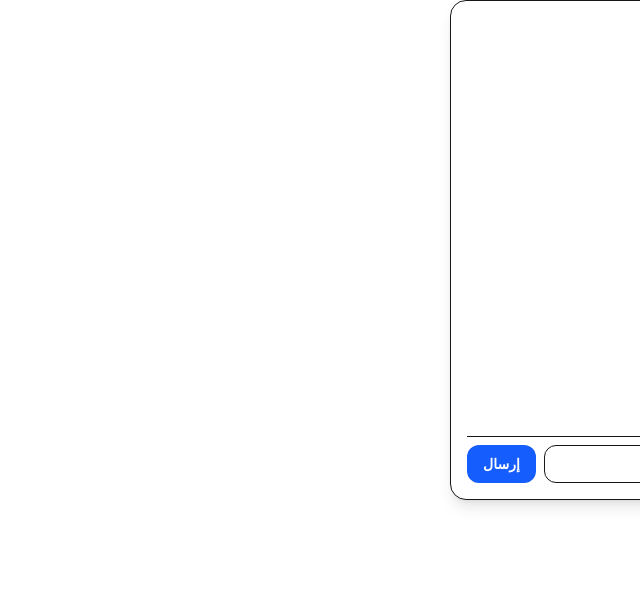
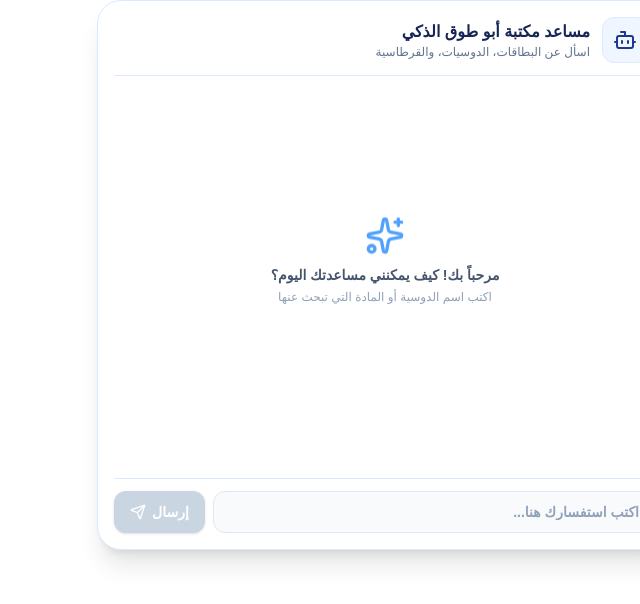
Before and after one commit to 4kspaidar4k-maker/omar44o, a Next.js app: page /ai-chat in a window 1280 px wide. Shown: the top 604 px of the page, without its empty margins (640-1280 px from the left). Built offline with nearby package versions, Linux system fonts and the light colour scheme.

Commit message:
Update page.tsx

```diff
--- a/app/ai-chat/page.tsx
+++ b/app/ai-chat/page.tsx
@@ -1,9 +1,9 @@
 "use client";
 
-import React, { useState } from "react";
+import React, { useState, useRef, useEffect } from "react";
 import { useCart } from "@/context/CartContext";
 import { useRouter } from "next/navigation";
-import { ShoppingCart } from "lucide-react";
+import { ShoppingCart, Send, Bot, User, Sparkles } from "lucide-react";
 
 export default function ChatWidget() {
   const { addToCart } = useCart() as any;
@@ -13,8 +13,15 @@ export default function ChatWidget() {
   const [input, setInput] = useState("");
   const [loading, setLoading] = useState(false);
 
+  const chatEndRef = useRef<HTMLDivElement>(null);
+
+  // التمرير التلقائي لأسفل المحادثة عند إضافة رسائل جديدة
+  useEffect(() => {
+    chatEndRef.current?.scrollIntoView({ behavior: "smooth" });
+  }, [messages, loading]);
+
   const sendMessage = async () => {
-    if (!input.trim()) return;
+    if (!input.trim() || loading) return;
 
     const userMessage = { role: "user", content: input };
     const newMessages = [...messages, userMessage];
@@ -23,7 +30,7 @@ export default function ChatWidget() {
     setLoading(true);
 
     try {
-      const res = await fetch("/api/chat", {
+      const res = await fetch("/api/ai-chat", {
         method: "POST",
         headers: { "Content-Type": "application/json" },
         body: JSON.stringify({ messages: newMessages }),
@@ -37,19 +44,25 @@ export default function ChatWidget() {
           {
             role: "assistant",
             content: data.reply,
-            product: data.product, // يحتفظ ببيانات المنتج إن وجد
+            product: data.product,
           },
         ]);
       }
     } catch (err) {
-      console.error(err);
+      console.error("CHAT ERROR:", err);
+      setMessages((prev) => [
+        ...prev,
+        {
+          role: "assistant",
+          content: "عذراً، حدث خطأ أثناء الاتصال بالخادم. يرجى المحاولة لاحقاً.",
+        },
+      ]);
     } finally {
       setLoading(false);
     }
   };
 
   const handleAddToCartAndGo = (product: any) => {
-    // 1. إضافة المنتج إلى السلة
     addToCart(
       {
         id: product.id,
@@ -60,42 +73,76 @@ export default function ChatWidget() {
       1
     );
 
-    // 2. الانتقال المباشر إلى صفحة السلة
     router.push("/cart");
   };
 
   return (
-    <div className="flex flex-col h-[500px] w-full max-w-lg bg-white border rounded-2xl p-4 shadow-lg">
-      <div className="flex-1 overflow-y-auto space-y-4 p-2">
+    <div className="flex flex-col h-[550px] w-full max-w-xl bg-white border border-blue-100 rounded-3xl p-4 shadow-xl overflow-hidden">
+      {/* رأس شاشة المحادثة */}
+      <div className="flex items-center gap-3 pb-3 mb-2 border-b border-blue-100 px-2">
+        <div className="p-2.5 bg-blue-50 border border-blue-100 rounded-xl text-blue-900">
+          <Bot className="w-6 h-6" />
+        </div>
+        <div>
+          <h3 className="font-black text-blue-950 text-base">مساعد مكتبة أبو طوق الذكي</h3>
+          <p className="text-xs text-slate-500 font-medium">اسأل عن البطاقات، الدوسيات، والقرطاسية</p>
+        </div>
+      </div>
+
+      {/* منطقة عرض الرسائل */}
+      <div className="flex-1 overflow-y-auto space-y-4 p-2 custom-scrollbar">
+        {messages.length === 0 && (
+          <div className="h-full flex flex-col items-center justify-center text-center p-6 text-slate-400">
+            <Sparkles className="w-10 h-10 text-blue-400 mb-2 animate-bounce" />
+            <p className="text-sm font-bold text-slate-600">مرحباً بك! كيف يمكنني مساعدتك اليوم؟</p>
+            <p className="text-xs text-slate-400 mt-1">اكتب اسم الدوسية أو المادة التي تبحث عنها</p>
+          </div>
+        )}
+
         {messages.map((msg, index) => (
           <div
             key={index}
-            className={`flex flex-col ${
-              msg.role === "user" ? "items-end" : "items-start"
+            className={`flex items-start gap-2 ${
+              msg.role === "user" ? "flex-row-reverse" : "flex-row"
             }`}
           >
-            {/* نص الرسالة */}
+            {/* أيقونة المرسل */}
             <div
-              className={`p-3 rounded-2xl max-w-[80%] text-sm font-bold ${
+              className={`w-8 h-8 rounded-full flex items-center justify-center text-xs font-bold shrink-0 ${
                 msg.role === "user"
-                  ? "bg-blue-600 text-white rounded-br-none"
-                  : "bg-slate-100 text-slate-800 rounded-bl-none"
+                  ? "bg-blue-900 text-white"
+                  : "bg-blue-100 text-blue-900"
+              }`}
+            >
+              {msg.role === "user" ? <User className="w-4 h-4" /> : <Bot className="w-4 h-4" />}
+            </div>
+
+            {/* محتوى الرسالة */}
+            <div className="flex flex-col max-w-[80%]">
+              <div
+                className={`p-3.5 rounded-2xl text-sm font-bold leading-relaxed ${
+                  msg.role === "user"
+                    ? "bg-blue-900 text-white rounded-tr-none shadow-sm"
+                    : "bg-slate-100 text-slate-800 rounded-tl-none border border-slate-200/60"
                 }`}
               >
                 {msg.content}
               </div>
 
-            {/* عرض بطاقة المنتج إذا وُجدت مع رسالة الـ AI */}
+              {/* كرت المنتج إذا توفر */}
               {msg.product && (
-              <div className="mt-3 w-64 bg-white border border-blue-200 rounded-2xl overflow-hidden shadow-md">
+                <div className="mt-3 bg-white border border-blue-200 rounded-2xl overflow-hidden shadow-md group">
                   {msg.product.image ? (
                     <img
                       src={msg.product.image}
                       alt={msg.product.title}
                       className="w-full h-36 object-cover"
+                      onError={(e) => {
+                        (e.target as HTMLElement).style.display = "none";
+                      }}
                     />
                   ) : (
-                  <div className="w-full h-36 bg-slate-100 flex items-center justify-center text-slate-400 font-bold text-xs">
+                    <div className="w-full h-32 bg-blue-50 flex items-center justify-center text-blue-400 font-bold text-xs">
                       بدون صورة
                     </div>
                   )}
@@ -108,39 +155,49 @@ export default function ChatWidget() {
                     </p>
                     <button
                       onClick={() => handleAddToCartAndGo(msg.product)}
-                    className="w-full mt-3 py-2 bg-blue-600 hover:bg-blue-700 text-white text-xs font-bold rounded-xl transition flex items-center justify-center gap-2"
+                      className="w-full mt-3 py-2 px-3 bg-blue-900 hover:bg-blue-800 text-white text-xs font-bold rounded-xl transition shadow flex items-center justify-center gap-2"
                     >
                       <ShoppingCart className="w-4 h-4" />
-                    أضف للسلة والانتقال
+                      إضافة للسلة وإتمام الطلب
                     </button>
                   </div>
                 </div>
               )}
             </div>
+          </div>
         ))}
 
+        {/* مؤشر جاري التحميل */}
         {loading && (
-          <div className="text-xs text-slate-400 font-bold animate-pulse">
-            جاري التفكير...
+          <div className="flex items-center gap-2 text-slate-400 font-bold text-xs p-2">
+            <div className="w-6 h-6 rounded-full bg-blue-50 text-blue-600 flex items-center justify-center animate-spin">
+              <Bot className="w-3.5 h-3.5" />
+            </div>
+            <span>مساعد أبو طوق يفكر...</span>
           </div>
         )}
+
+        <div ref={chatEndRef} />
       </div>
 
       {/* منطقة الإدخال */}
-      <div className="flex gap-2 mt-2 pt-2 border-t">
+      <div className="flex gap-2 mt-2 pt-3 border-t border-blue-100">
         <input
           type="text"
           value={input}
           onChange={(e) => setInput(e.target.value)}
           onKeyDown={(e) => e.key === "Enter" && sendMessage()}
-          placeholder="اسأل عن أي دوسية أو بطاقة..."
-          className="flex-1 px-4 py-2 border rounded-xl text-sm font-bold outline-none focus:border-blue-500"
+          placeholder="اكتب استفسارك هنا..."
+          disabled={loading}
+          className="flex-1 px-4 py-2.5 bg-slate-50 border border-slate-200 rounded-xl text-sm font-bold text-slate-800 placeholder-slate-400 outline-none focus:border-blue-600 focus:bg-white transition"
         />
         <button
           onClick={sendMessage}
-          className="px-4 py-2 bg-blue-600 text-white font-bold rounded-xl text-sm hover:bg-blue-700"
+          disabled={loading || !input.trim()}
+          className="px-4 py-2.5 bg-blue-900 hover:bg-blue-800 disabled:bg-slate-300 text-white font-bold rounded-xl text-sm transition flex items-center justify-center gap-1.5 shadow-sm"
         >
-          إرسال
+          <span>إرسال</span>
+          <Send className="w-4 h-4" />
         </button>
       </div>
     </div>
```
Lines whose indentation alone changed are shown as unchanged.
